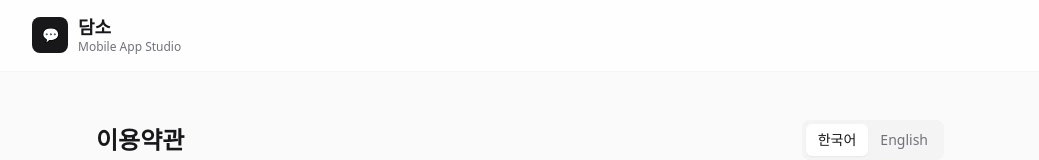
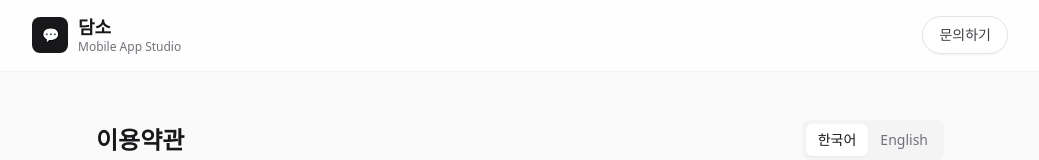
Before and after one commit to nwgu/damso, a React (Vite) app: page /terms in a window 1280 px wide. Shown: the top 160 px of the page, without its empty margins (120-1159 px from the left). Built offline with nearby package versions, Linux system fonts and the light colour scheme.

Commit message:
문의하기

```diff
--- a/src/components/Layout.jsx
+++ b/src/components/Layout.jsx
@@ -5,7 +5,7 @@ function Layout({ children }) {
     return (
         <div className="min-h-screen bg-zinc-50 flex flex-col">
             <header className="bg-white/80 backdrop-blur-md border-b border-zinc-100 sticky top-0 z-50">
-                <div className="max-w-5xl mx-auto px-6 py-4">
+                <div className="max-w-5xl mx-auto px-6 py-4 flex items-center justify-between">
                     <Link to="/" className="flex items-center gap-2.5 w-fit group">
                         <div className="w-9 h-9 bg-zinc-900 rounded-lg flex items-center justify-center">
                             <span className="text-white text-sm font-semibold">💬</span>
@@ -15,6 +15,15 @@ function Layout({ children }) {
                             <p className="text-zinc-500 text-xs">Mobile App Studio</p>
                         </div>
                     </Link>
+
+                    <a
+                        href="https://open.kakao.com/o/spOG7G4h"
+                        target="_blank"
+                        rel="noopener noreferrer"
+                        className="px-4 py-2 text-sm font-medium text-zinc-700 bg-white/60 backdrop-blur border border-zinc-200 rounded-full shadow-sm hover:shadow hover:bg-white transition-all"
+                    >
+                        문의하기
+                    </a>
                 </div>
             </header>
 
```
